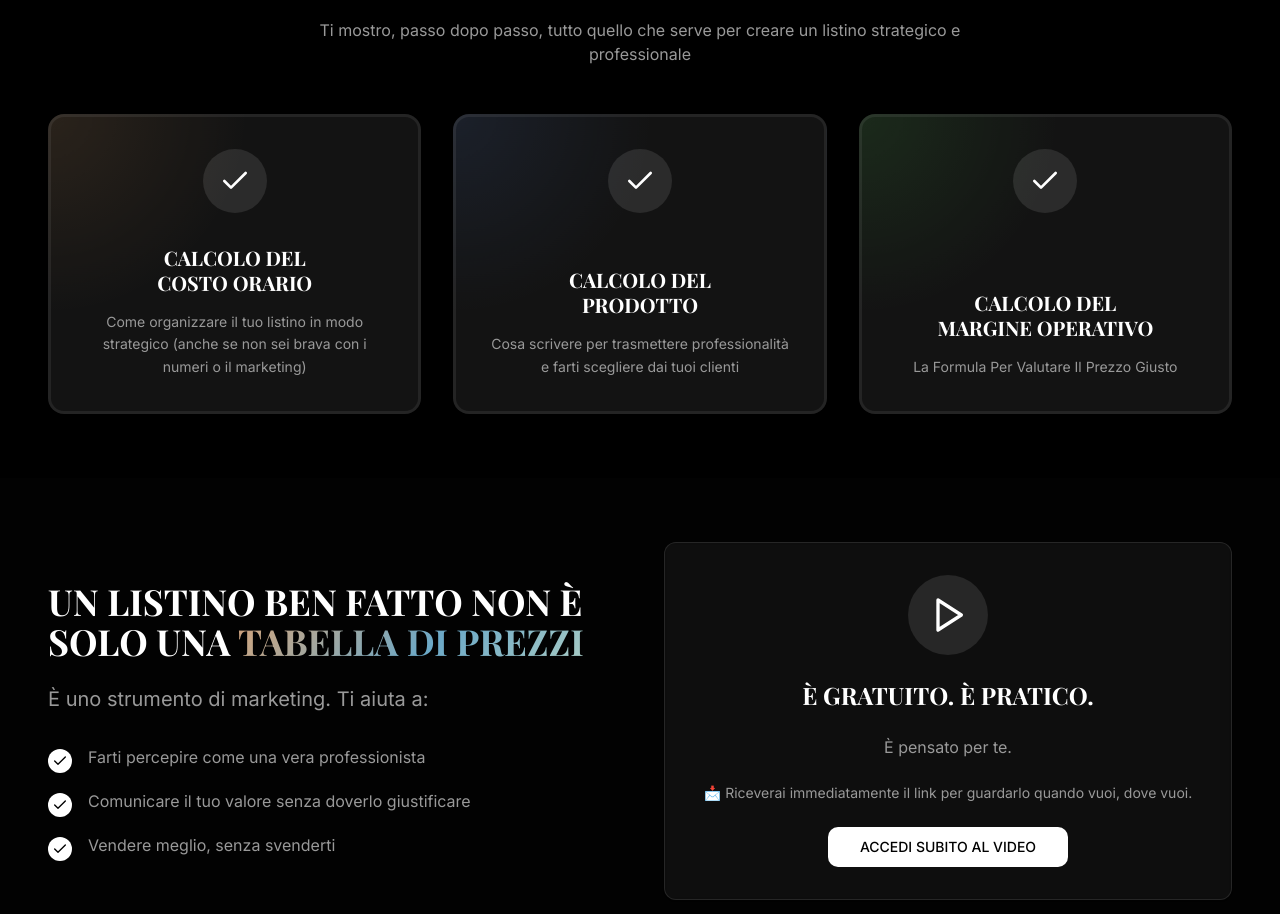
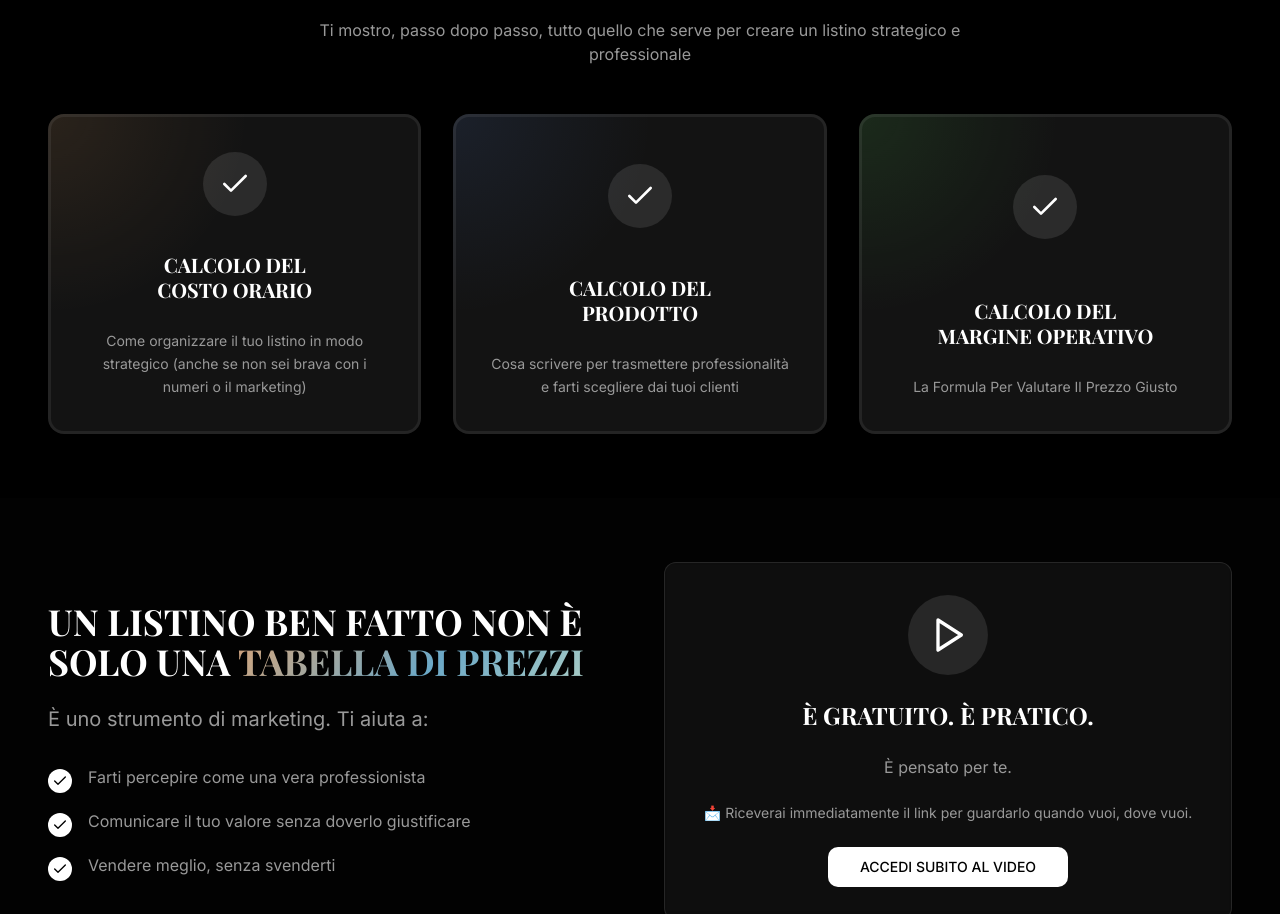
Before and after one commit to Rosin355/aethera-beauty-bloom, a React (Vite) app: page /landing in a window 1280 px wide. Shown: the part 993-1907 px from the top of the page. Built offline with nearby package versions, Linux system fonts and the light colour scheme; no server answers.

Commit message:
Fix card alignment

```diff
--- a/src/pages/LandingPage.tsx
+++ b/src/pages/LandingPage.tsx
@@ -209,37 +209,37 @@ const LandingPage = () => {
           </div>
 
           <div className="grid md:grid-cols-3 gap-8 items-stretch">
-            <GlowCard glowColor="orange" customSize className="w-full p-8 text-center flex flex-col">
+            <GlowCard glowColor="orange" customSize className="w-full p-8 text-center h-[320px] flex flex-col items-center">
               <div className="w-16 h-16 bg-white/10 rounded-full flex items-center justify-center mx-auto mb-4">
                 <Check className="w-8 h-8 text-white" />
               </div>
-              <div className="flex-1 flex flex-col justify-between">
+              <div className="flex-1 flex flex-col justify-center space-y-3">
                 <h3 className="font-playfair text-xl font-bold text-white text-center leading-tight mb-4">CALCOLO DEL<br />COSTO ORARIO</h3>
-                <p className="text-muted-foreground text-center leading-relaxed text-sm">
+                <p className="text-muted-foreground text-center leading-relaxed text-sm max-w-[34ch] mx-auto">
                   Come organizzare il tuo listino in modo strategico (anche se non sei brava con i numeri o il marketing)
                 </p>
               </div>
             </GlowCard>
 
-            <GlowCard glowColor="blue" customSize className="w-full p-8 text-center flex flex-col">
+            <GlowCard glowColor="blue" customSize className="w-full p-8 text-center h-[320px] flex flex-col items-center">
               <div className="w-16 h-16 bg-white/10 rounded-full flex items-center justify-center mx-auto mb-4">
                 <Check className="w-8 h-8 text-white" />
               </div>
-              <div className="flex-1 flex flex-col justify-between">
+              <div className="flex-1 flex flex-col justify-center space-y-3">
                 <h3 className="font-playfair text-xl font-bold text-white text-center leading-tight mb-4">CALCOLO DEL<br />PRODOTTO</h3>
-                <p className="text-muted-foreground text-center leading-relaxed text-sm">
+                <p className="text-muted-foreground text-center leading-relaxed text-sm max-w-[34ch] mx-auto">
                   Cosa scrivere per trasmettere professionalità e farti scegliere dai tuoi clienti
                 </p>
               </div>
             </GlowCard>
 
-            <GlowCard glowColor="green" customSize className="w-full p-8 text-center flex flex-col">
+            <GlowCard glowColor="green" customSize className="w-full p-8 text-center h-[320px] flex flex-col items-center">
               <div className="w-16 h-16 bg-white/10 rounded-full flex items-center justify-center mx-auto mb-4">
                 <Check className="w-8 h-8 text-white" />
               </div>
-              <div className="flex-1 flex flex-col justify-between">
+              <div className="flex-1 flex flex-col justify-center space-y-3">
                 <h3 className="font-playfair text-xl font-bold text-white text-center leading-tight mb-4">CALCOLO DEL<br />MARGINE OPERATIVO</h3>
-                <p className="text-muted-foreground text-center leading-relaxed text-sm">
+                <p className="text-muted-foreground text-center leading-relaxed text-sm max-w-[34ch] mx-auto">
                   La Formula Per Valutare Il Prezzo Giusto
                 </p>
               </div>
```
